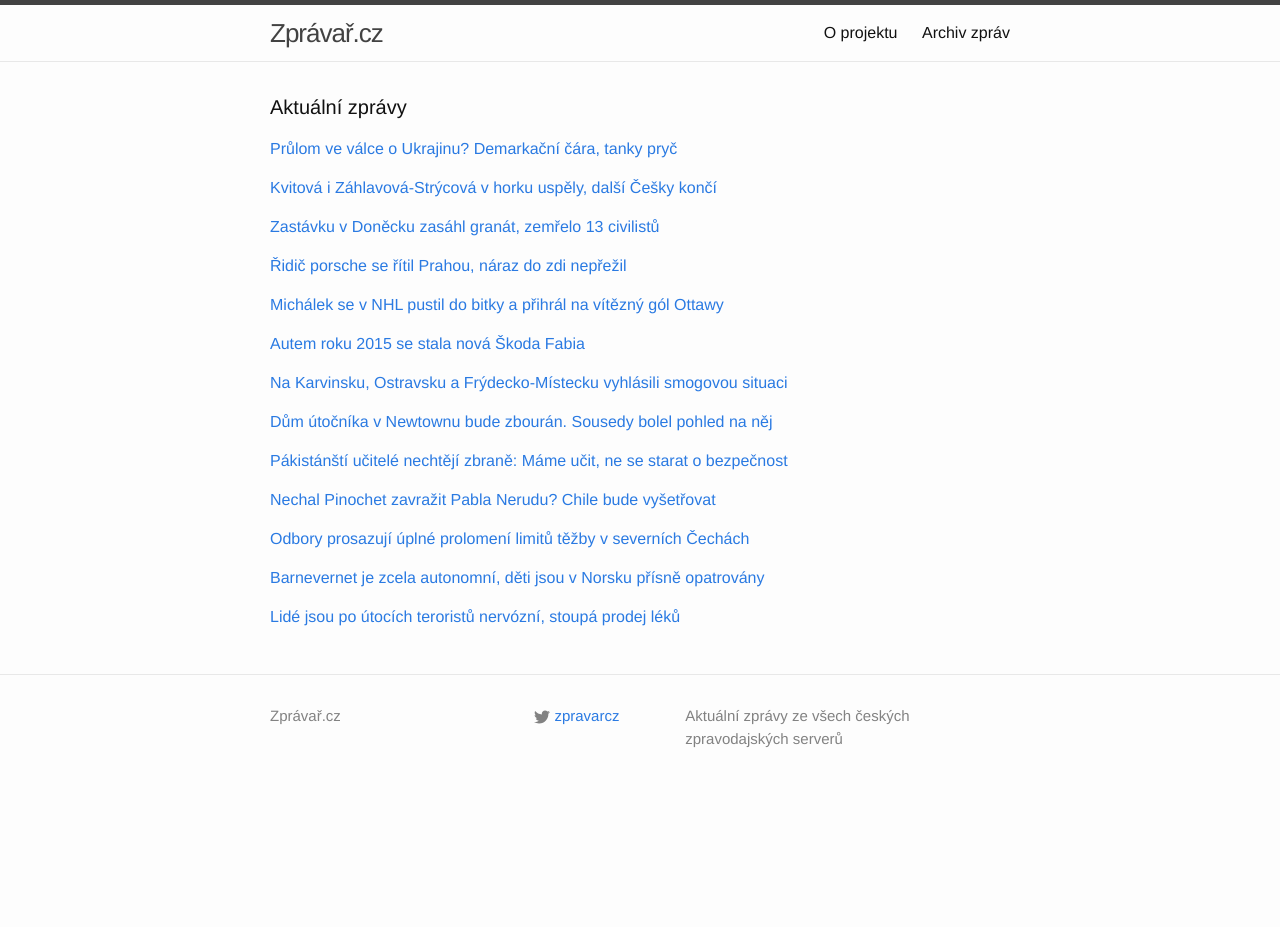
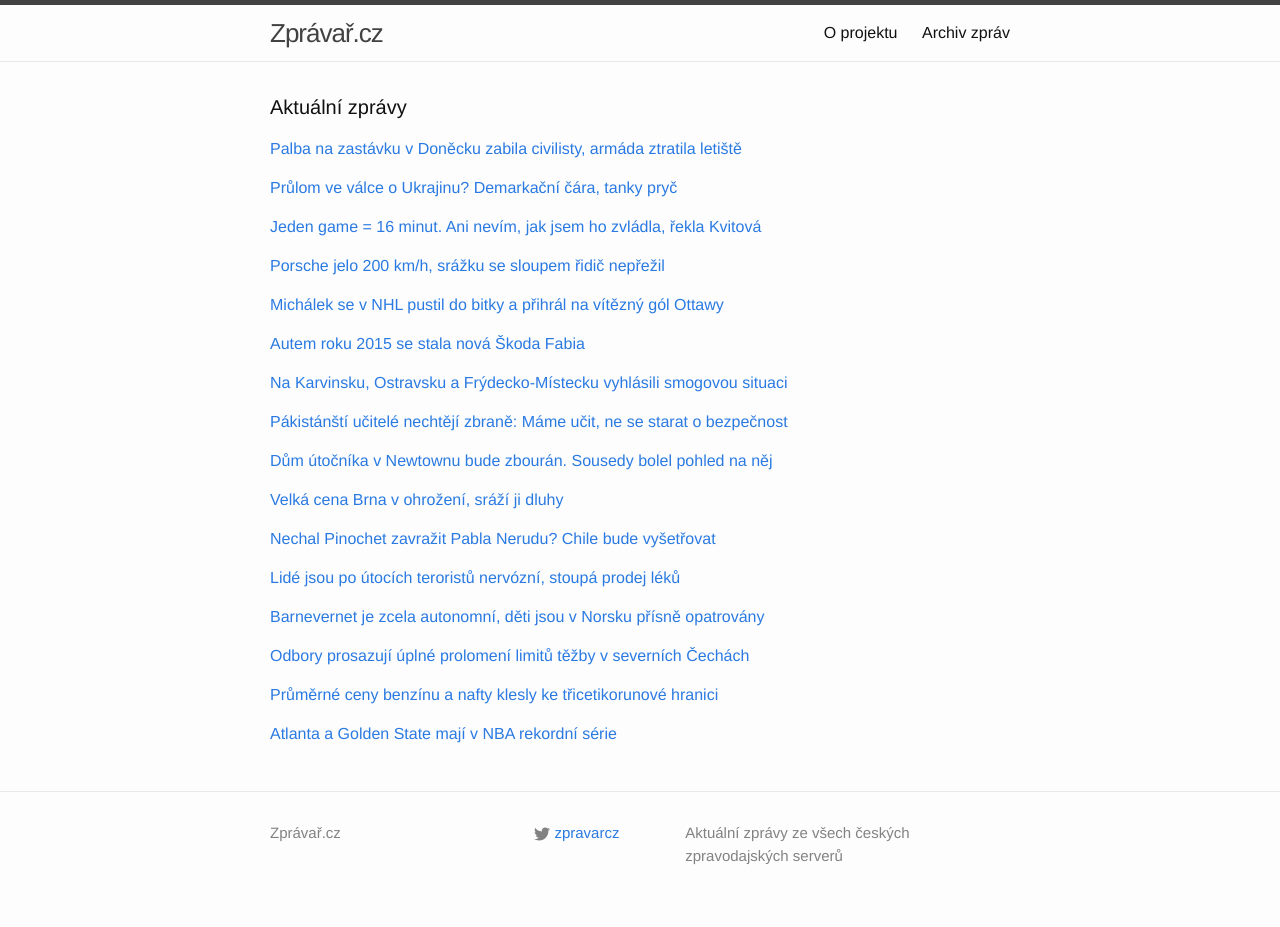
Before and after one commit to adliska/zpravar, a Jekyll site: the page built from index.html, in a window 1280 px wide. Built offline with Jekyll 4.4.1, drawn with Linux system fonts in a browser that asks for light colours; before the commit the page ends 900 px from its top, so only the background shows below that.

Commit message:
zpravar news update

```diff
--- a/index.html
+++ b/index.html
@@ -5,8 +5,27 @@
 <div class="home">
     <h1 class="page-heading">Aktuální zprávy</h1>
 
-<p><a href="javascript:;" onclick="toggle_visibility('zpravy0')">Průlom ve válce o Ukrajinu? Demarkační čára, tanky pryč</a></p>
+<p><a href="javascript:;" onclick="toggle_visibility('zpravy0')">Palba na zastávku v Doněcku zabila civilisty, armáda ztratila letiště</a></p>
 <div id="zpravy0" style="display:none">
+<ul>
+<li><a href=http://www.tyden.cz/rubriky/zahranici/rusko-a-okoli/palba-na-zastavku-v-donecku-zabila-civilisty-armada-ztratila-letiste_330931.html>Palba na zastávku v Doněcku zabila civilisty, armáda ztratila letiště - www.tyden.cz</a></li>
+<li><a href=http://www.rozhlas.cz/_zprava/pri-minometnem-utoku-na-zastavku-v-donecku-zahynulo-nejmene-13-lidi--1446516>Při minometném útoku na zastávku  v Doněcku zahynulo nejméně 13 lidí - www.rozhlas.cz</a></li>
+<li><a href=http://www.ceskenoviny.cz/zpravy/zpravy/ukrajinska-armada-pry-vyklidila-donecke-letiste-kyjev-to-poprel/1171982>Ukrajinská armáda prý vyklidila doněcké letiště, Kyjev to popřel - www.ceskenoviny.cz</a></li>
+<li><a href=http://www.tyden.cz/rubriky/zahranici/rusko-a-okoli/palba-na-zastavku-v-donecku-zabila-civilisty-armada-opustila-letiste_330931.html>Palba na zastávku v Doněcku zabila civilisty, armáda opustila letiště - www.tyden.cz</a></li>
+<li><a href=http://www.ceskatelevize.cz/ct24/svet/299052-po-zasahu-tramvajove-zastavky-v-donecku-zemrelo-13-civilistu/>Po zásahu tramvajové zastávky v Doněcku zemřelo 13 civilistů - www.ceskatelevize.cz</a></li>
+<li><a href=http://www.ceskenoviny.cz/zpravy/zpravy/boje-o-doneck-si-vyzadaly-dalsi-civilni-obeti-desitky-ranenych/1171950>Boje o Doněck si vyžádaly další civilní oběti, desítky raněných - www.ceskenoviny.cz</a></li>
+<li><a href=http://www.tyden.cz/rubriky/zahranici/rusko-a-okoli/zastavku-v-donecku-zasahl-granat-zemrelo-13-civilistu_330931.html>Zastávku v Doněcku zasáhl granát, zemřelo 13 civilistů - www.tyden.cz</a></li>
+<li><a href=http://www.rozhlas.cz/_zprava/pri-minometnem-utoku-na-trolejbus-v-donecku-zahynulo-nejmene-13-lidi--1446516>Při minometném útoku na trolejbus v Doněcku zahynulo nejméně 13 lidí  - www.rozhlas.cz</a></li>
+<li><a href=http://echo24.cz/a/iYfXt>Minomet zasáhl v Doněcku zastávku. Třináct cestujících zahynulo - echo24.cz</a></li>
+<li><a href=http://www.lidovky.cz/na-ukrajine-opet-umiraji-civiliste-palbu-v-donecku-neprezilo-13-lidi-1fh-/zpravy-svet.aspx?c=A150122_083813_ln_zahranici_ele>Na Ukrajině opět umírají civilisté. Palbu v Doněcku nepřežilo 13 lidí  - www.lidovky.cz</a></li>
+<li><a href=http://zpravy.e15.cz/zahranicni/udalosti/pri-minometnem-utoku-v-donecku-zemrelo-13-lidi-1155392>Při minometném útoku v Doněcku zemřelo 13 lidí - zpravy.e15.cz</a></li>
+<li><a href=http://www.tyden.cz/rubriky/zahranici/rusko-a-okoli/zastavku-v-donecku-zasahla-palba-zemrelo-nejmene-13-civilistu_330931.html>Zastávku v Doněcku zasáhla palba, zemřelo nejméně 13 civilistů - www.tyden.cz</a></li>
+<li><a href=http://www.rozhlas.cz/_zprava/pri-minometnem-utoku-na-doneck-zahynulo-13-civilistu--1446516>Při minometném útoku na Doněck zahynulo 13 civilistů - www.rozhlas.cz</a></li>
+<li><a href=http://www.tyden.cz/rubriky/zahranici/rusko-a-okoli/pri-minometnem-utoku-na-doneck-zahynulo-13-civilistu_330931.html>Při minometném útoku na Doněck zahynulo 13 civilistů - www.tyden.cz</a></li>
+<li><a href=http://www.ceskenoviny.cz/zpravy/zpravy/pri-minometnem-utoku-na-doneck-zahynulo-13-civilistu/1171950>Při minometném útoku na Doněck zahynulo 13 civilistů - www.ceskenoviny.cz</a></li>
+</ul>
+</div><p><a href="javascript:;" onclick="toggle_visibility('zpravy1')">Průlom ve válce o Ukrajinu? Demarkační čára, tanky pryč</a></p>
+<div id="zpravy1" style="display:none">
 <ul>
 <li><a href=http://www.tyden.cz/rubriky/zahranici/rusko-a-okoli/prulom-ve-valce-o-ukrajinu-demarkacni-cara-tanky-pryc_330919.html>Průlom ve válce o Ukrajinu? Demarkační čára, tanky pryč - www.tyden.cz</a></li>
 <li><a href=http://zpravy.aktualne.cz/zahranici/zive-ctvrtek-22-ledna-ukrajina-rusko-separatiste/r~dc9eade8a17f11e49e4b0025900fea04/>Živě: Ministři se dohodli, dojde ke stážení těžkých zbraní - zpravy.aktualne.cz</a></li>
@@ -22,9 +41,10 @@
 <li><a href=http://www.ceskatelevize.cz/ct24/svet/299041-kyjev-a-moskva-se-shodly-na-stazeni-zbrani-a-demarkacni-linii/>Kyjev a Moskva se shodly na stažení zbraní a demarkační linii - www.ceskatelevize.cz</a></li>
 <li><a href=http://www.ceskatelevize.cz/ct24/svet/299041-pokrok-na-schuzce-k-ukrajine-demarkacni-linie-a-postup-pri-stazeni-zbrani/>Pokrok na schůzce k Ukrajině: Demarkační linie a postup při stažení zbraní - www.ceskatelevize.cz</a></li>
 </ul>
-</div><p><a href="javascript:;" onclick="toggle_visibility('zpravy1')">Kvitová i Záhlavová-Strýcová v horku uspěly, další Češky končí</a></p>
-<div id="zpravy1" style="display:none">
+</div><p><a href="javascript:;" onclick="toggle_visibility('zpravy2')">Jeden game = 16 minut. Ani nevím, jak jsem ho zvládla, řekla Kvitová</a></p>
+<div id="zpravy2" style="display:none">
 <ul>
+<li><a href=http://sport.idnes.cz/kvitova-ve-druhem-kole-australian-open-dy7-/tenis.aspx?c=A150122_094657_tenis_par>Jeden game = 16 minut. Ani nevím, jak jsem ho zvládla, řekla Kvitová - sport.idnes.cz</a></li>
 <li><a href=http://www.tyden.cz/rubriky/sport/tenis/kvitova-i-zahlavova-strycova-v-horku-uspely-dalsi-cesky-konci_330925.html>Kvitová i Záhlavová-Strýcová v horku uspěly, další Češky končí - www.tyden.cz</a></li>
 <li><a href=http://www.tyden.cz/rubriky/sport/tenis/kvitova-i-strycova-v-horku-uspely-dalsi-cesky-konci_330925.html>Kvitová i Záhlavová-Strýcová v horku uspěly, další Češky končí - www.tyden.cz</a></li>
 <li><a href=http://www.rozhlas.cz/_zprava/kvitova-a-zahlavovastrycova-jsou-na-australian-open-ve-3-kole--1446506>Kvitová a Záhlavová-Strýcová jsou na Australian Open ve 3. kole - www.rozhlas.cz</a></li>
@@ -37,22 +57,11 @@
 <li><a href=http://www.sportovninoviny.cz/zpravy/ceska-tenistka-smitkova-nepostoupila-na-australian-open/1171918>Česká tenistka Smitková nepostoupila na Australian Open - www.sportovninoviny.cz</a></li>
 <li><a href=http://sport.idnes.cz/v-australskem-parnu-smitkova-neuspela-dyz-/tenis.aspx?c=A150122_051909_tenis_vis>V australském parnu Smitková neuspěla - sport.idnes.cz</a></li>
 </ul>
-</div><p><a href="javascript:;" onclick="toggle_visibility('zpravy2')">Zastávku v Doněcku zasáhl granát, zemřelo 13 civilistů</a></p>
-<div id="zpravy2" style="display:none">
-<ul>
-<li><a href=http://www.tyden.cz/rubriky/zahranici/rusko-a-okoli/zastavku-v-donecku-zasahl-granat-zemrelo-13-civilistu_330931.html>Zastávku v Doněcku zasáhl granát, zemřelo 13 civilistů - www.tyden.cz</a></li>
-<li><a href=http://www.rozhlas.cz/_zprava/pri-minometnem-utoku-na-trolejbus-v-donecku-zahynulo-nejmene-13-lidi--1446516>Při minometném útoku na trolejbus v Doněcku zahynulo nejméně 13 lidí  - www.rozhlas.cz</a></li>
-<li><a href=http://echo24.cz/a/iYfXt>Minomet zasáhl v Doněcku zastávku. Třináct cestujících zahynulo - echo24.cz</a></li>
-<li><a href=http://www.lidovky.cz/na-ukrajine-opet-umiraji-civiliste-palbu-v-donecku-neprezilo-13-lidi-1fh-/zpravy-svet.aspx?c=A150122_083813_ln_zahranici_ele>Na Ukrajině opět umírají civilisté. Palbu v Doněcku nepřežilo 13 lidí  - www.lidovky.cz</a></li>
-<li><a href=http://zpravy.e15.cz/zahranicni/udalosti/pri-minometnem-utoku-v-donecku-zemrelo-13-lidi-1155392>Při minometném útoku v Doněcku zemřelo 13 lidí - zpravy.e15.cz</a></li>
-<li><a href=http://www.tyden.cz/rubriky/zahranici/rusko-a-okoli/zastavku-v-donecku-zasahla-palba-zemrelo-nejmene-13-civilistu_330931.html>Zastávku v Doněcku zasáhla palba, zemřelo nejméně 13 civilistů - www.tyden.cz</a></li>
-<li><a href=http://www.rozhlas.cz/_zprava/pri-minometnem-utoku-na-doneck-zahynulo-13-civilistu--1446516>Při minometném útoku na Doněck zahynulo 13 civilistů - www.rozhlas.cz</a></li>
-<li><a href=http://www.tyden.cz/rubriky/zahranici/rusko-a-okoli/pri-minometnem-utoku-na-doneck-zahynulo-13-civilistu_330931.html>Při minometném útoku na Doněck zahynulo 13 civilistů - www.tyden.cz</a></li>
-<li><a href=http://www.ceskenoviny.cz/zpravy/zpravy/pri-minometnem-utoku-na-doneck-zahynulo-13-civilistu/1171950>Při minometném útoku na Doněck zahynulo 13 civilistů - www.ceskenoviny.cz</a></li>
-</ul>
-</div><p><a href="javascript:;" onclick="toggle_visibility('zpravy3')">Řidič porsche se řítil Prahou, náraz do zdi nepřežil</a></p>
+</div><p><a href="javascript:;" onclick="toggle_visibility('zpravy3')">Porsche jelo 200 km/h, srážku se sloupem řidič nepřežil</a></p>
 <div id="zpravy3" style="display:none">
 <ul>
+<li><a href=http://zpravy.aktualne.cz/regiony/praha/porsche-se-ritilo-evropskou-ulici-ridic-na-miste-zemrel/r~a8521ec8a21311e4ba57002590604f2e/>Porsche jelo 200 km/h, srážku se sloupem řidič nepřežil - zpravy.aktualne.cz</a></li>
+<li><a href=http://www.tyden.cz/rubriky/domaci/ridic-porsche-se-ritil-prahou-dvoustovkou-naraz-neprezil_330921.html>Řidič porsche se řítil Prahou dvoustovkou, náraz nepřežil - www.tyden.cz</a></li>
 <li><a href=http://www.tyden.cz/rubriky/domaci/ridic-porsche-se-ritil-prahou-naraz-do-zdi-neprezil_330921.html>Řidič porsche se řítil Prahou, náraz do zdi nepřežil - www.tyden.cz</a></li>
 <li><a href=http://echo24.cz/a/iuSAn>Porsche jelo po Praze dvoustovkou. Řidič se zabil - echo24.cz</a></li>
 <li><a href=http://praha.idnes.cz/nehoda-porsche-na-evropske-tride-do5-/praha-zpravy.aspx?c=A150122_074147_praha-zpravy_jpl>Porsche se řítilo Evropskou závratnou rychlostí, řidič na místě zemřel - praha.idnes.cz</a></li>
@@ -90,48 +99,70 @@
 <li><a href=http://zpravy.aktualne.cz/regiony/moravskoslezsky/meteorologove-vyhlasili-na-ostravsku-smogovou-situaci/r~41c4531ca20211e4ab15002590604f2e/>Meteorologové vyhlásili na Ostravsku smogovou situaci - zpravy.aktualne.cz</a></li>
 <li><a href=http://www.lidovky.cz/na-karvinsku-ostravsku-a-frydecko-mistecku-je-smogova-situace-pby-/zpravy-domov.aspx?c=A150122_073146_ln_domov_sij>Na Karvinsku, Ostravsku a Frýdecko-Místecku je smogová situace  - www.lidovky.cz</a></li>
 </ul>
-</div><p><a href="javascript:;" onclick="toggle_visibility('zpravy7')">Dům útočníka v Newtownu bude zbourán. Sousedy bolel pohled na něj</a></p>
+</div><p><a href="javascript:;" onclick="toggle_visibility('zpravy7')">Pákistánští učitelé nechtějí zbraně: Máme učit, ne se starat o bezpečnost</a></p>
 <div id="zpravy7" style="display:none">
+<ul>
+<li><a href=http://www.ceskatelevize.cz/ct24/svet/299049-pakistansti-ucitele-nechteji-zbrane-mame-ucit-ne-se-starat-o-bezpecnost/>Pákistánští učitelé nechtějí zbraně: Máme učit, ne se starat o bezpečnost - www.ceskatelevize.cz</a></li>
+<li><a href=http://zpravy.aktualne.cz/zahranici/ucitele-se-bouri-kvuli-teroristum-maji-mit-ve-skole-zbrane/r~06a3102ea1fe11e49bec0025900fea04/>Učitelé se bouří. Kvůli teroristům mají mít ve škole zbraně - zpravy.aktualne.cz</a></li>
+<li><a href=http://www.ceskatelevize.cz/ct24/svet/299049-pakistansti-citele-odmitaji-nosit-zbran-mame-ucit-ne-se-starat-o-bezpecnost/>Pákistánští čitelé odmítají nosit zbraň: Máme učit, ne se starat o bezpečnost - www.ceskatelevize.cz</a></li>
+<li><a href=http://www.ceskenoviny.cz/zpravy/zpravy/pakistanskym-ucitelum-se-nelibi-navrh-aby-nosili-do-skoly-zbrane/1171917>Pákistánským učitelům se nelíbí návrh, aby nosili do školy zbraně - www.ceskenoviny.cz</a></li>
+</ul>
+</div><p><a href="javascript:;" onclick="toggle_visibility('zpravy8')">Dům útočníka v Newtownu bude zbourán. Sousedy bolel pohled na něj</a></p>
+<div id="zpravy8" style="display:none">
 <ul>
 <li><a href=http://zpravy.idnes.cz/newtown-dum-zboura-adam-lanza-masakr-ve-skole-fap-/zahranicni.aspx?c=A150122_063448_zahranicni_skr>Dům útočníka v Newtownu bude zbourán. Sousedy bolel pohled na něj - zpravy.idnes.cz</a></li>
 <li><a href=http://zpravy.idnes.cz/newton-dum-zboura-adam-lanza-masakr-ve-skole-fzs-/zahranicni.aspx?c=A150122_063448_zahranicni_skr>Dům útočníka v Newtownu bude zbourán. Sousedy bolel pohled na něj - zpravy.idnes.cz</a></li>
 <li><a href=http://www.novinky.cz/zahranicni/amerika/359463-dum-skolniho-vraha-z-newtownu-zbouraji.html>Dům školního vraha z Newtownu zbourají - www.novinky.cz</a></li>
 <li><a href=http://www.ceskenoviny.cz/zpravy/zpravy/urady-v-americkem-newtownu-rozhodly-o-zbourani-domu-utocnika/1171920>Úřady v americkém Newtownu rozhodly o zbourání domu útočníka - www.ceskenoviny.cz</a></li>
 </ul>
-</div><p><a href="javascript:;" onclick="toggle_visibility('zpravy8')">Pákistánští učitelé nechtějí zbraně: Máme učit, ne se starat o bezpečnost</a></p>
-<div id="zpravy8" style="display:none">
+</div><p><a href="javascript:;" onclick="toggle_visibility('zpravy9')">Velká cena Brna v ohrožení, sráží ji dluhy</a></p>
+<div id="zpravy9" style="display:none">
 <ul>
-<li><a href=http://www.ceskatelevize.cz/ct24/svet/299049-pakistansti-ucitele-nechteji-zbrane-mame-ucit-ne-se-starat-o-bezpecnost/>Pákistánští učitelé nechtějí zbraně: Máme učit, ne se starat o bezpečnost - www.ceskatelevize.cz</a></li>
-<li><a href=http://zpravy.aktualne.cz/zahranici/ucitele-se-bouri-kvuli-teroristum-maji-mit-ve-skole-zbrane/r~06a3102ea1fe11e49bec0025900fea04/>Učitelé se bouří. Kvůli teroristům mají mít ve škole zbraně - zpravy.aktualne.cz</a></li>
-<li><a href=http://www.ceskatelevize.cz/ct24/svet/299049-pakistansti-citele-odmitaji-nosit-zbran-mame-ucit-ne-se-starat-o-bezpecnost/>Pákistánští čitelé odmítají nosit zbraň: Máme učit, ne se starat o bezpečnost - www.ceskatelevize.cz</a></li>
-<li><a href=http://www.ceskenoviny.cz/zpravy/zpravy/pakistanskym-ucitelum-se-nelibi-navrh-aby-nosili-do-skoly-zbrane/1171917>Pákistánským učitelům se nelíbí návrh, aby nosili do školy zbraně - www.ceskenoviny.cz</a></li>
+<li><a href=http://www.tyden.cz/rubriky/sport/motorismus/velka-cena-brna-v-ohrozeni-srazi-ji-dluhy_330943.html>Velká cena Brna v ohrožení, sráží ji dluhy - www.tyden.cz</a></li>
+<li><a href=http://www.sportovninoviny.cz/zpravy/grand-prix-v-brne-je-v-ohrozeni-dluh-dorna-stale-nedostala/1171988>Grand Prix v Brně je v ohrožení, dluh Dorna stále nedostala - www.sportovninoviny.cz</a></li>
+<li><a href=http://brno.idnes.cz/zavod-silnicnich-motocyklu-v-brne-ohrozen-fjn-/brno-zpravy.aspx?c=A150122_2133282_brno-zpravy_vh>Závod silničních motocyklů v Brně je ohrožený. Hašek neposlal peníze - brno.idnes.cz</a></li>
+<li><a href=http://brno.idnes.cz/zavod-silnicnich-motocyklu-v-brne-je-ohrozeny-hasek-neposlal-penize-1ip-/brno-zpravy.aspx?c=A150122_2133282_brno-zpravy_vh>Závod silničních motocyklů v Brně je ohrožený. Hašek neposlal peníze - brno.idnes.cz</a></li>
 </ul>
-</div><p><a href="javascript:;" onclick="toggle_visibility('zpravy9')">Nechal Pinochet zavražit Pabla Nerudu? Chile bude vyšetřovat</a></p>
-<div id="zpravy9" style="display:none">
+</div><p><a href="javascript:;" onclick="toggle_visibility('zpravy10')">Nechal Pinochet zavražit Pabla Nerudu? Chile bude vyšetřovat</a></p>
+<div id="zpravy10" style="display:none">
 <ul>
 <li><a href=http://echo24.cz/a/i4cQr>Nechal Pinochet zavražit Pabla Nerudu? Chile bude vyšetřovat - echo24.cz</a></li>
 <li><a href=http://zpravy.idnes.cz/smrt-basnika-pabla-nerudy-vysetrovani-dhs-/zahranicni.aspx?c=A150122_082351_zahranicni_skr>Chile začne znovu vyšetřovat smrt Pabla Nerudy, bude hledat stopy kovů - zpravy.idnes.cz</a></li>
 <li><a href=http://www.ceskatelevize.cz/ct24/svet/299046-v-chile-znovu-prezkoumaji-zda-nerudu-neotravili-pinochetovi-agenti/>V Chile znovu přezkoumají, zda Nerudu neotrávili Pinochetovi agenti - www.ceskatelevize.cz</a></li>
 </ul>
-</div><p><a href="javascript:;" onclick="toggle_visibility('zpravy10')">Odbory prosazují úplné prolomení limitů těžby v severních Čechách</a></p>
-<div id="zpravy10" style="display:none">
+</div><p><a href="javascript:;" onclick="toggle_visibility('zpravy11')">Lidé jsou po útocích teroristů nervózní, stoupá prodej léků</a></p>
+<div id="zpravy11" style="display:none">
+<ul>
+<li><a href=http://www.tyden.cz/rubriky/zdravi/lide-jsou-po-utocich-teroristu-nervozni-stoupa-prodej-leku_330929.html>Lidé jsou po útocích teroristů nervózní, stoupá prodej léků - www.tyden.cz</a></li>
+<li><a href=http://zpravy.aktualne.cz/zahranici/lide-jsou-po-utocich-nervozni-o-petinu-vzrostl-prodej-leku/r~fd2d1c46a20311e4ab15002590604f2e/>Lidé jsou po útocích nervózní, o pětinu vzrostl prodej léků - zpravy.aktualne.cz</a></li>
+<li><a href=http://www.ceskenoviny.cz/zpravy/zpravy/ve-francii-se-po-atentatech-zvysil-prodej-uklidnujicich-leku/1171935>Ve Francii se po atentátech zvýšil prodej uklidňujících léků - www.ceskenoviny.cz</a></li>
+</ul>
+</div><p><a href="javascript:;" onclick="toggle_visibility('zpravy12')">Barnevernet je zcela autonomní, děti jsou v Norsku přísně opatrovány</a></p>
+<div id="zpravy12" style="display:none">
+<ul>
+<li><a href=http://www.ceskatelevize.cz/ct24/domaci/298984-barnevernet-je-zcela-autonomni-deti-jsou-v-norsku-prisne-opatrovany/>Barnevernet je zcela autonomní, děti jsou v Norsku přísně opatrovány - www.ceskatelevize.cz</a></li>
+<li><a href=http://zpravy.idnes.cz/michalakova-norsko-deti-tominova-marksova-ministryne-pp9-/domaci.aspx?c=A150121_183902_domaci_hv>Marksová: Opatrně s výroky, že norské úřady berou děti neoprávněně - zpravy.idnes.cz</a></li>
+<li><a href=http://www.ceskatelevize.cz/ct24/domaci/298984-norsky-barnevernet-je-zcela-autonomni-deti-jsou-v-norsku-prisne-opatrovany/>Norský Barnevernet je zcela autonomní, děti jsou v Norsku přísně opatrovány - www.ceskatelevize.cz</a></li>
+</ul>
+</div><p><a href="javascript:;" onclick="toggle_visibility('zpravy13')">Odbory prosazují úplné prolomení limitů těžby v severních Čechách</a></p>
+<div id="zpravy13" style="display:none">
 <ul>
 <li><a href=http://www.rozhlas.cz/_zprava/odbory-prosazuji-uplne-prolomeni-limitu-tezby-v-severnich-cechach--1446511>Odbory prosazují úplné prolomení limitů těžby v severních Čechách - www.rozhlas.cz</a></li>
 <li><a href=http://www.novinky.cz/ekonomika/359467-odbory-prosazuji-uplne-prolomeni-limitu.html>Odbory prosazují úplné prolomení limitů - www.novinky.cz</a></li>
 <li><a href=http://usti.idnes.cz/mladkuv-plan-na-prolomeni-tezby-uhli-by-mohl-vest-ke-zboreni-170-domu-1fq-/usti-zpravy.aspx?c=A150121_225552_usti-zpravy_fer>Mládkův plán: kvůli těžbě uhlí se zbourá pětina Horního Jiřetína - usti.idnes.cz</a></li>
 </ul>
-</div><p><a href="javascript:;" onclick="toggle_visibility('zpravy11')">Barnevernet je zcela autonomní, děti jsou v Norsku přísně opatrovány</a></p>
-<div id="zpravy11" style="display:none">
+</div><p><a href="javascript:;" onclick="toggle_visibility('zpravy14')">Průměrné ceny benzínu a nafty klesly ke třicetikorunové hranici</a></p>
+<div id="zpravy14" style="display:none">
 <ul>
-<li><a href=http://www.ceskatelevize.cz/ct24/domaci/298984-barnevernet-je-zcela-autonomni-deti-jsou-v-norsku-prisne-opatrovany/>Barnevernet je zcela autonomní, děti jsou v Norsku přísně opatrovány - www.ceskatelevize.cz</a></li>
-<li><a href=http://zpravy.idnes.cz/michalakova-norsko-deti-tominova-marksova-ministryne-pp9-/domaci.aspx?c=A150121_183902_domaci_hv>Marksová: Opatrně s výroky, že norské úřady berou děti neoprávněně - zpravy.idnes.cz</a></li>
-<li><a href=http://www.ceskatelevize.cz/ct24/domaci/298984-norsky-barnevernet-je-zcela-autonomni-deti-jsou-v-norsku-prisne-opatrovany/>Norský Barnevernet je zcela autonomní, děti jsou v Norsku přísně opatrovány - www.ceskatelevize.cz</a></li>
+<li><a href=http://www.novinky.cz/ekonomika/359474-prumerne-ceny-benzinu-a-nafty-klesly-ke-tricetikorunove-hranici.html>Průměrné ceny benzínu a nafty klesly ke třicetikorunové hranici - www.novinky.cz</a></li>
+<li><a href=http://www.financninoviny.cz/zpravodajstvi/zpravy/ceny-pohonnych-hmot-klesly-tesne-ke-tricetikorunove-hranici/1171958>Ceny pohonných hmot klesly těsně ke třicetikorunové hranici - www.financninoviny.cz</a></li>
+<li><a href=http://byznys.ihned.cz/c1-63419960-benzin-v-praze-zlevnil-o-dalsich-80-haleru-i-tak-je-nejdrazsi-v-cesku>Benzin v Praze zlevnil o dalších 80 haléřů, i tak je nejdražší v Česku - byznys.ihned.cz</a></li>
 </ul>
-</div><p><a href="javascript:;" onclick="toggle_visibility('zpravy12')">Lidé jsou po útocích teroristů nervózní, stoupá prodej léků</a></p>
-<div id="zpravy12" style="display:none">
+</div><p><a href="javascript:;" onclick="toggle_visibility('zpravy15')">Atlanta a Golden State mají v NBA rekordní série</a></p>
+<div id="zpravy15" style="display:none">
 <ul>
-<li><a href=http://www.tyden.cz/rubriky/zdravi/lide-jsou-po-utocich-teroristu-nervozni-stoupa-prodej-leku_330929.html>Lidé jsou po útocích teroristů nervózní, stoupá prodej léků - www.tyden.cz</a></li>
-<li><a href=http://zpravy.aktualne.cz/zahranici/lide-jsou-po-utocich-nervozni-o-petinu-vzrostl-prodej-leku/r~fd2d1c46a20311e4ab15002590604f2e/>Lidé jsou po útocích nervózní, o pětinu vzrostl prodej léků - zpravy.aktualne.cz</a></li>
-<li><a href=http://www.ceskenoviny.cz/zpravy/zpravy/ve-francii-se-po-atentatech-zvysil-prodej-uklidnujicich-leku/1171935>Ve Francii se po atentátech zvýšil prodej uklidňujících léků - www.ceskenoviny.cz</a></li>
+<li><a href=http://www.denik.cz/ostatni_sport/atlanta-a-golden-state-maji-v-nba-rekordni-serie-20150122.html>Atlanta a Golden State mají v NBA rekordní série - www.denik.cz</a></li>
+<li><a href=http://sport.aktualne.cz/atlanta-a-golden-state-maji-v-nba-rekordni-serie/r~58055916a20f11e486b9002590604f2e/>Atlanta a Golden State mají v NBA rekordní série - sport.aktualne.cz</a></li>
+<li><a href=http://www.sportovninoviny.cz/zpravy/atlanta-a-golden-state-maji-v-nba-rekordni-serie/1171972>Atlanta a Golden State mají v NBA rekordní série - www.sportovninoviny.cz</a></li>
 </ul>
 </div></div>
```
